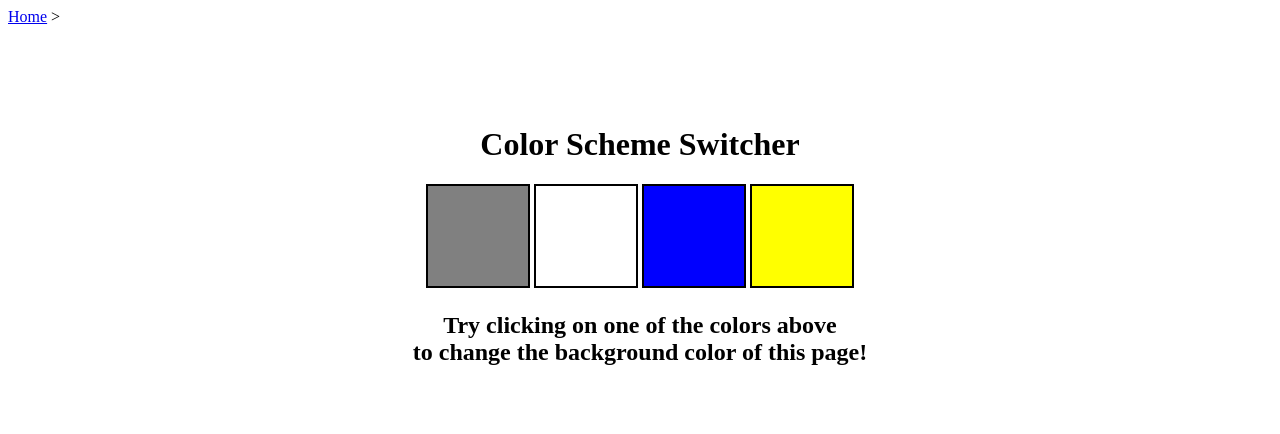
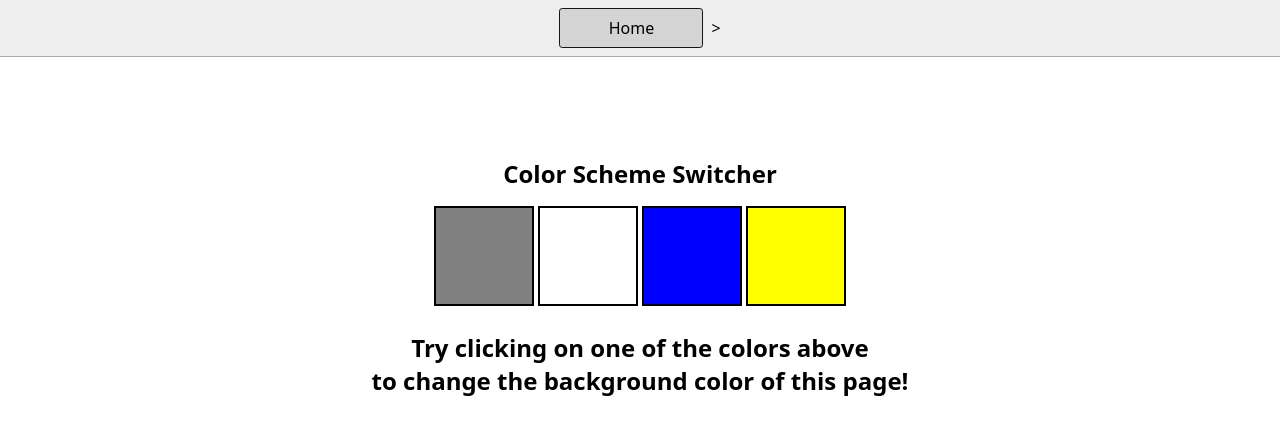
Before and after one commit to sajal-pakira/Javascript-Mastery, a plain HTML site: page Projects/1_Color Changer/index.html in a window 1280 px wide. Drawn offline with Linux system fonts and the light colour scheme.

Commit message:
changes in project 1

```diff
--- /dev/null
+++ b/Projects/1_Color Changer/style.css
@@ -0,0 +1,95 @@
+* {
+  box-sizing: border-box;
+}
+
+body {
+  margin: 0;
+  font-family: system-ui, sans-serif;
+  color: black;
+  background-color: white;
+}
+
+nav {
+  display: flex;
+  flex-wrap: wrap;
+  align-items: center;
+  justify-content: center;
+  padding: 0.5rem;
+  gap: 0.5rem;
+  border-bottom: solid 1px #aaa;
+  background-color: #eee;
+}
+
+nav a {
+  display: inline-block;
+  min-width: 9rem;
+  padding: 0.5rem;
+  border-radius: 0.2rem;
+  border: solid 1px rgb(22, 22, 22);
+  text-align: center;
+  text-decoration: none;
+  color: #1b1b1b;
+}
+
+nav a[aria-current='page'] {
+  color: #000;
+  background-color: #d4d4d4;
+}
+
+main {
+  padding: 1rem;
+}
+
+h1 {
+  font-weight: bold;
+  font-size: 1.5rem;
+}
+
+.projects {
+  display: flex;
+  flex-direction: column;
+}
+
+.project-link {
+  background-color: #fff;
+  padding: 10px 30px;
+  border-radius: 8px;
+  color: #212121;
+  text-decoration: none;
+  border: 2px solid #212121;
+  margin-top: 5px;
+}
+
+html {
+    margin: 0;
+  }
+
+  span {
+    display: block;
+  }
+  .canvas {
+    margin: 100px auto 100px;
+    width: 80%;
+    text-align: center;
+  }
+
+  .button {
+    width: 100px;
+    height: 100px;
+    border: solid black 2px;
+    display: inline-block;
+  }
+
+  #grey {
+    background: grey;
+  }
+
+  #white {
+    background: white;
+  }
+  #blue {
+    background: blue;
+  }
+  #yellow {
+    background: yellow;
+  }
--- a/Projects/1_ColorChanger/style.css
+++ /dev/null
@@ -1,33 +0,0 @@
-html {
-    margin: 0;
-  }
-
-  span {
-    display: block;
-  }
-  .canvas {
-    margin: 100px auto 100px;
-    width: 80%;
-    text-align: center;
-  }
-
-  .button {
-    width: 100px;
-    height: 100px;
-    border: solid black 2px;
-    display: inline-block;
-  }
-
-  #grey {
-    background: grey;
-  }
-
-  #white {
-    background: white;
-  }
-  #blue {
-    background: blue;
-  }
-  #yellow {
-    background: yellow;
-  }
```
Also changed, not shown: Projects/1_Color Changer/index.html (renamed from Projects/1_ColorChanger/index.html, +0 -1 lines), Projects/1_Color Changer/script.js (renamed from Projects/1_ColorChanger/script.js).
